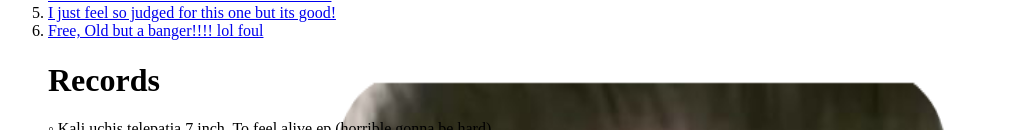
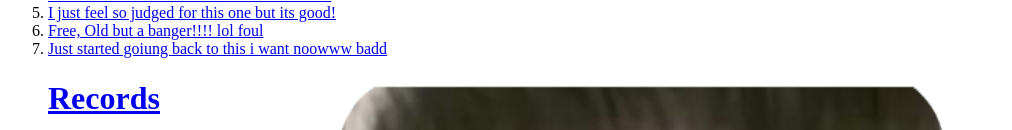
Before and after one commit to lesserafim-creator/winter, a plain HTML site: page index.html in a window 1280 px wide. Shown: the part 463-593 px from the top of the page, without its empty margins (0-1012 px from the left). Drawn offline with Linux system fonts and the light colour scheme.

Commit message:
Update index.html

```diff
--- a/index.html
+++ b/index.html
@@ -52,6 +52,7 @@
         <li><a href="https://www.ziarecords.com/p/5635831/aap-rocky-atlonglastaap-explicit-version-2-x-lp-pressing-2015" target="_blank"> Are there two versions of this album????!!!!</a></li>
         <li><a href="https://www.ziarecords.com/p/15454848/doja-cat-scarlet-2-claude-opaque-bone-vinyl-2lp" target="_blank"> I just feel so judged for this one but its good!</a></li>
         <li><a href="https://www.ziarecords.com/pid/6364422/6lack-free-6lack-explicit-version" target="_blank"> Free, Old but a banger!!!! lol foul</a></li>
+        <li><a href="https://www.ziarecords.com/p/14491585/cardi-b-invasion-of-privacy-clear-vinyl" target="_blank"> Just started goiung back to this i want noowww badd</li>
         <h1>Records</h1>
     <p>◦ Kali uchis telepatia 7 inch, To feel alive ep (horrible gonna be hard)</p>
     <p>◦ Sling rsd one cool but hard to find ill settle for less</p>
```
